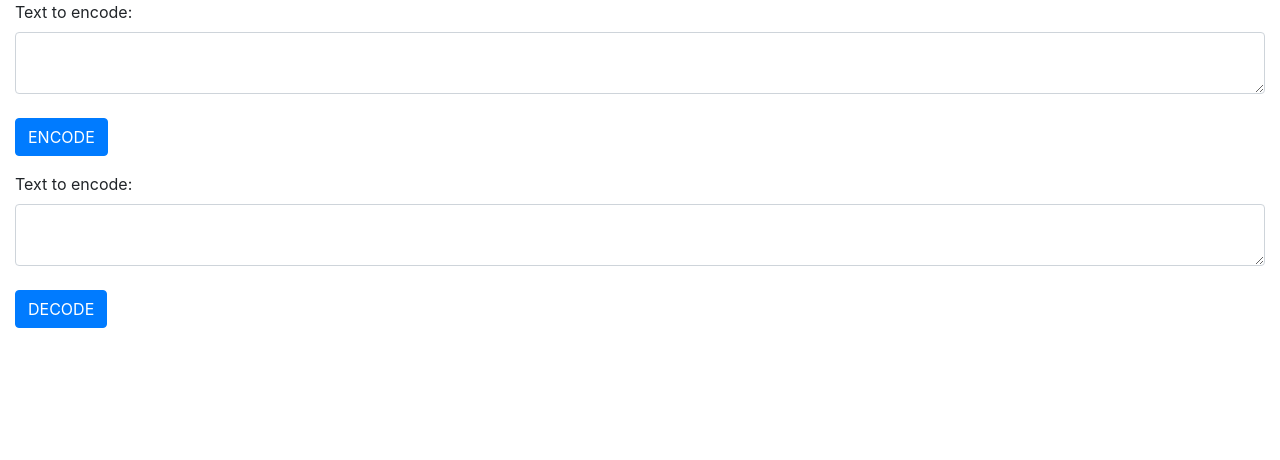
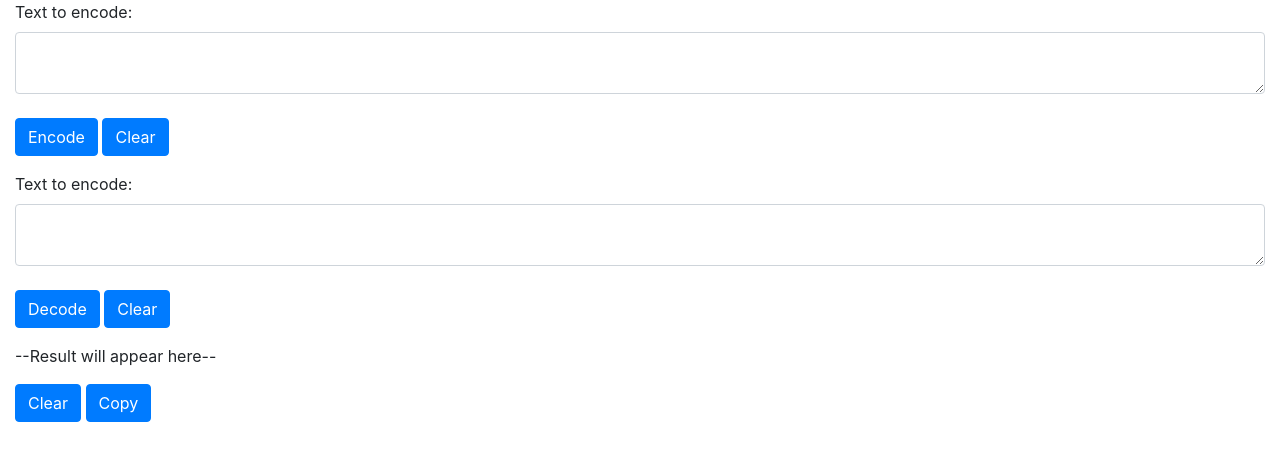
Before and after one commit to Zero-Width-Whitespace/zero-width-website, a plain HTML site: page index.html in a window 1280 px wide. Drawn offline with nearby package versions, Linux system fonts and the light colour scheme.

Commit message:
added clear, copy, api call template
clear buttons for all forms and result, copy button for result and api
call template in encode() and decode()

```diff
--- a/index.html
+++ b/index.html
@@ -13,7 +13,8 @@
                         <div class="form-group">
                             <label for="plain-text">Text to encode:</label>
                             <textarea class="form-control" id="plain-text"></textarea><br />
-                            <input class="btn btn-primary" type="button" onclick="encode()" value="ENCODE" />
+                            <input class="btn btn-primary" type="button" onclick="encode()" value="Encode" />
+                            <input class="btn btn-primary" type="button" onclick="clearForm(this.form.id)" value="Clear" />
                         </div>
                 </form>
             </div>
@@ -23,11 +24,16 @@
                         <div class="form-group">
                             <label for="cypher-text">Text to encode:</label>
                             <textarea class="form-control" id="cypher-text"></textarea><br />
-                            <input class="btn btn-primary" type="button" onclick="decode()" value="DECODE" />
+                            <input class="btn btn-primary" type="button" onclick="decode()" value="Decode" />
+                            <input class="btn btn-primary" type="button" onclick="clearForm(this.form.id)" value="Clear" />
                         </div>
                 </form>
             </div>
-
+            <div id="response-container" class="container-fluid">
+            <p id="response">--Result will appear here--</p>
+            <input class="btn btn-primary" type="button" onclick="clearResults()" value="Clear" />
+            <input class="btn btn-primary" type="button" onclick="copyContent()" value="Copy" />
+            </div>
             <script src="script.js"></script>
     </body>
 </html>
--- a/script.js
+++ b/script.js
@@ -5,10 +5,10 @@ function isNotEmpty(str){
 async function encode() {
     var toEncode = await document.getElementById("plain-text").value;
     if (isNotEmpty(toEncode)) {
-            const response = await fetch("https://pokeapi.co/api/v2/pokemon/ditto");
+        const response = await fetch("https://pokeapi.co/api/v2/pokemon/" + toEncode);
         if (response.ok){
             response.json().then(data => {
-                    console.log(data);
+            document.getElementById("response").textContent = data.name + " " + data.id;
             });
         }
     }
@@ -17,7 +17,24 @@ async function encode() {
 async function decode() {
     var toDecode = await document.getElementById("cypher-text").value;
     if (isNotEmpty(toDecode)) {
-            console.log("decoding: " + toDecode);
-            //create new text area for the result
+        const response = await fetch("https://pokeapi.co/api/v2/pokemon/" + toDecode);
+        if (response.ok){
+            response.json().then(data => {
+            document.getElementById("response").textContent = data.name + " " + data.id;
+            });
         }
     }
+}
+
+async function clearForm(id) {
+    await document.getElementById(id).reset();
+}
+
+function clearResults() {
+    document.getElementById("response").textContent = "--Result will appear here--";
+}
+
+function copyContent(){
+    const resp = document.getElementById("response").textContent;
+    navigator.clipboard.writeText(resp);
+}
```
Lines whose indentation alone changed are shown as unchanged.
